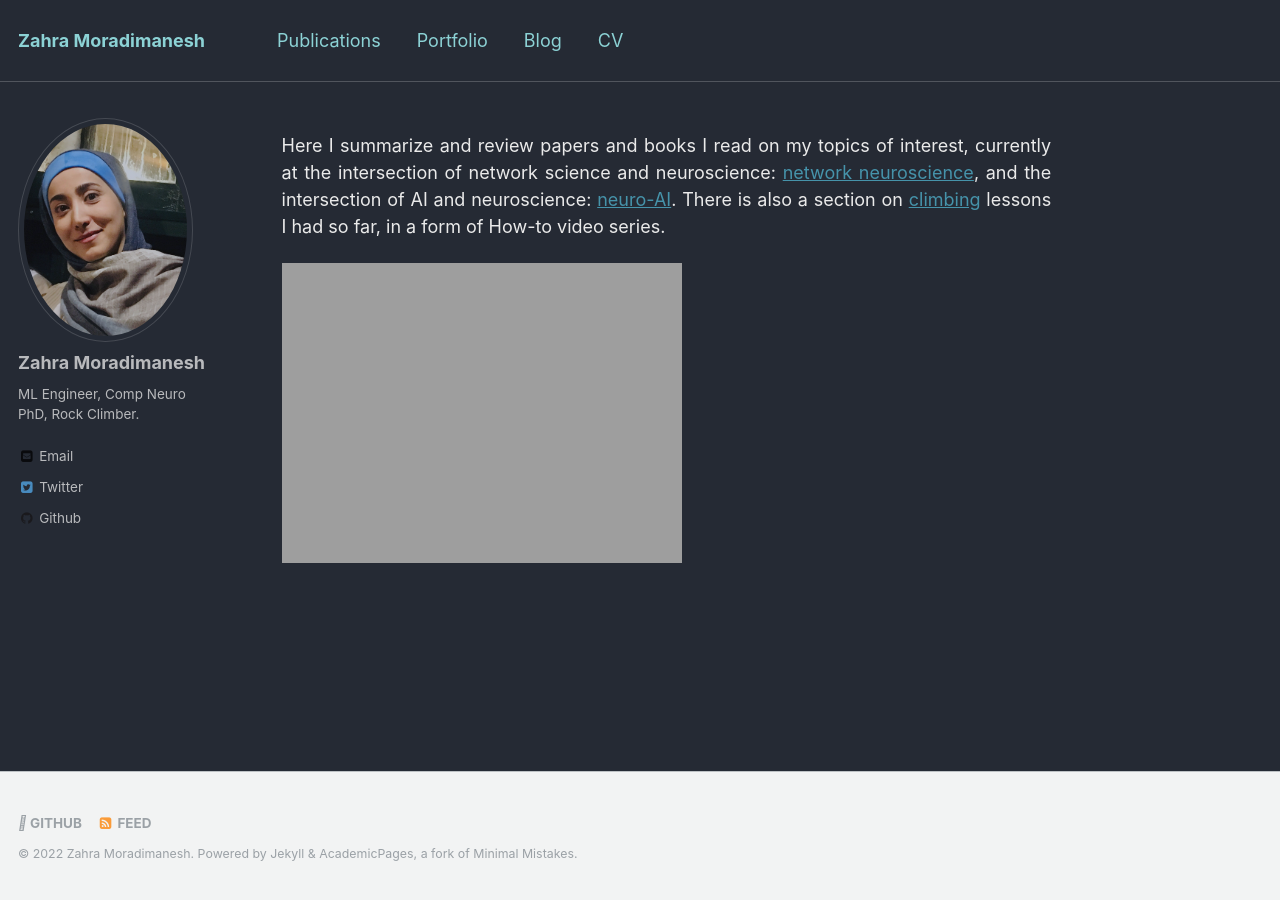
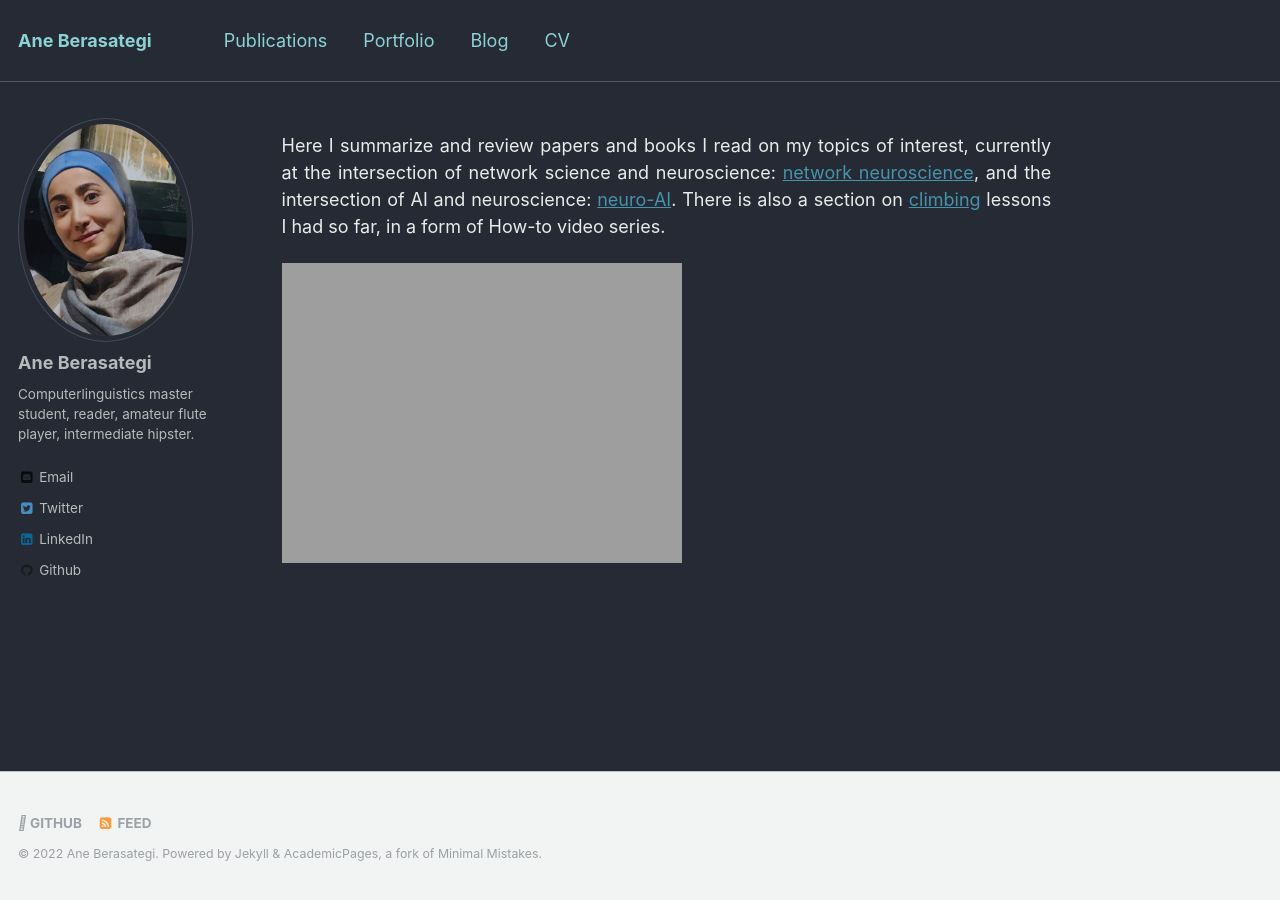
Before and after one commit to zahramor/zahramor.github.io, a Jekyll site: the page built from _pages/about.md, in a window 1280 px wide. Built offline with Jekyll 4.4.1, drawn with Linux system fonts in a browser that asks for light colours.

Commit message:
Update _config.yml

```diff
--- a/_config.yml
+++ b/_config.yml
@@ -8,13 +8,13 @@
 minimal_mistakes_skin    : "air" # "air", "aqua", "contrast", "dark", "dirt", "neon", "mint", "plum" "sunrise"
 # Site Settings
 locale                   : "en-UK"
-title                    : "Zahra Moradimanesh"
+title                    : "Ane Berasategi"
 title_separator          : "-"
-name                     : &name "Zahra Moradimanesh"
+name                     : &name "Ane Berasategi"
 description              : &description "academic website"
-url                      : https://zahramor.github.io # the base hostname & protocol for your site e.g. "https://mmistakes.github.io"
+url                      : https://anebz.github.io # the base hostname & protocol for your site e.g. "https://mmistakes.github.io"
 baseurl                  : "" # the subpath of your site, e.g. "/blog"
-repository               : "zahramor/zahramor.github.io"
+repository               : "anebz/anebz.github.io"
 teaser                   :  # filename of teaser fallback teaser image placed in /images/, .e.g. "500x300.png"
 breadcrumbs              : false # true, false (default)
 words_per_minute         : 160
@@ -58,7 +58,7 @@ yandex_site_verification :
 
 # Social Sharing
 twitter:
-  username               : &zahra_mor
+  username               : &aberasategi
 facebook:
   username               :
   app_id                 :
@@ -81,13 +81,13 @@ analytics:
 
 # Site Author
 author:
-  name             : "Zahra Moradimanesh"
+  name             : "Ane Berasategi"
   avatar           : "profile.png"
-  bio              : "ML Engineer, Comp Neuro PhD, Rock Climber."
+  bio              : "Computerlinguistics master student, reader, amateur flute player, intermediate hipster."
   location         :
   employer         :
   googlescholar    :
-  email            : "zahra.moradimanesh@gmail.com"
+  email            : "ane.berasategi@gmail.com"
   uri              :
   bitbucket        :
   codepen          :
@@ -95,19 +95,19 @@ author:
   flickr           :
   facebook         :
   foursquare       :
-  github           : "zahramor"
+  github           : "anebz"
   google_plus      :
   keybase          :
   instagram        :
   lastfm           :
-  linkedin         :
+  linkedin         : "anebz"
   orcid            :
   pinterest        :
   soundcloud       :
   stackoverflow    : # http://stackoverflow.com/users/123456/username
   steam            :
   tumblr           :
-  twitter          : "zahra_mor"
+  twitter          : "aberasategi"
   vine             :
   weibo            :
   xing             :
```
